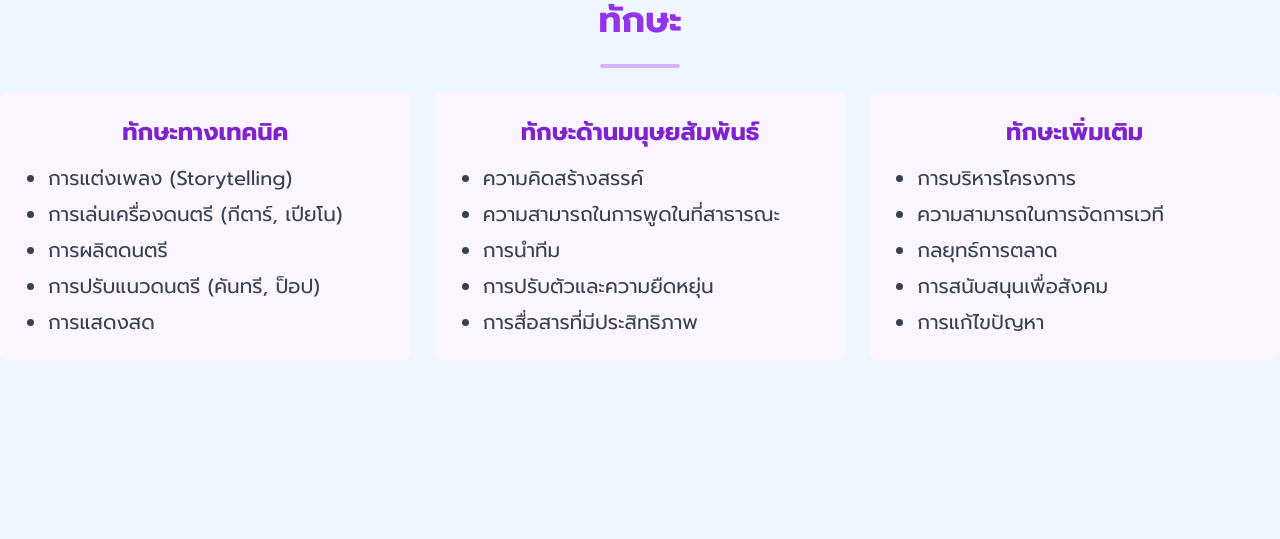
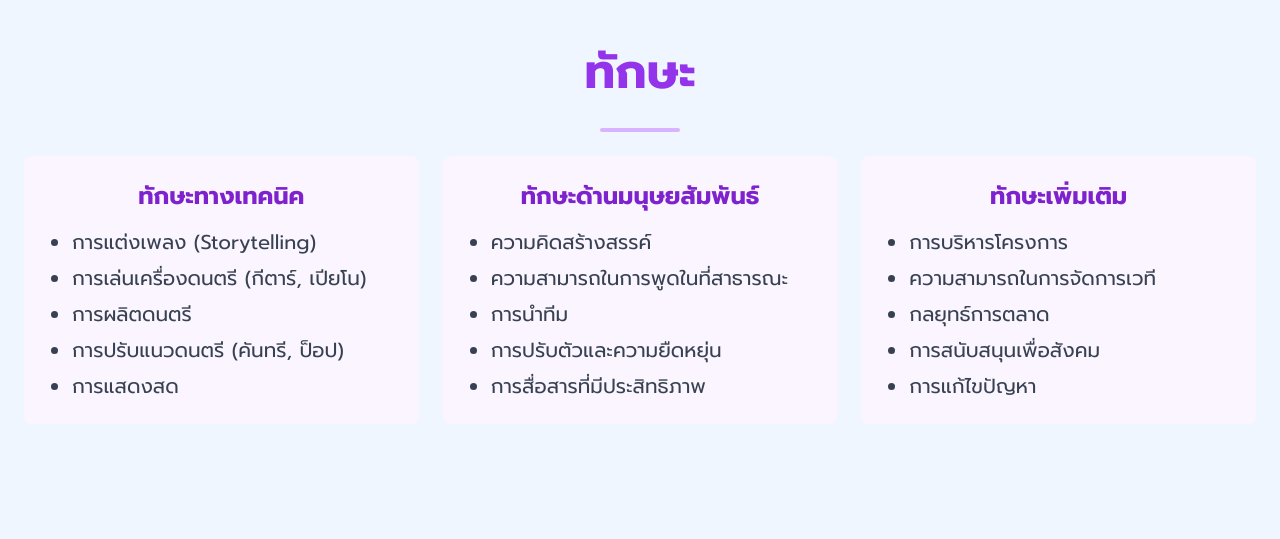
Before and after one commit to 66160117-Jaruwan/portfolio-team, a website: page src/components/skills/index.html in a window 1280 px wide. Drawn offline with nearby package versions, Linux system fonts and the light colour scheme.

Commit message:
แก้ไขskillsให้อยู่ตรงกลาง01

```diff
--- a/src/components/skills/index.html
+++ b/src/components/skills/index.html
@@ -9,12 +9,12 @@
   <script src="https://cdn.tailwindcss.com"></script>
 </head>
 <body class="bg-blue-50 text-gray-900 font-sans" style="font-family: 'Prompt', sans-serif;">
-    <h3 class="text-4xl font-semibold text-center mb-6 text-purple-600">ทักษะ</h3>
-
-    <!-- เส้นคั่น -->
-    <div class="flex justify-center mb-6">
-      <div class="w-20 h-1 bg-purple-300 rounded"></div>
-    </div>
+  <div class="container mx-auto px-6 py-12">
+    <section id="about" class="mb-16">
+      <h2 class="text-5xl font-extrabold text-center mb-8 text-purple-600">ทักษะ</h2>
+      <div class="flex justify-center mb-6">
+        <div class="w-20 h-1 bg-purple-300 rounded"></div>
+      </div>
 
     <!-- เนื้อหา -->
     <div class="grid grid-cols-1 md:grid-cols-2 lg:grid-cols-3 gap-6">
```
